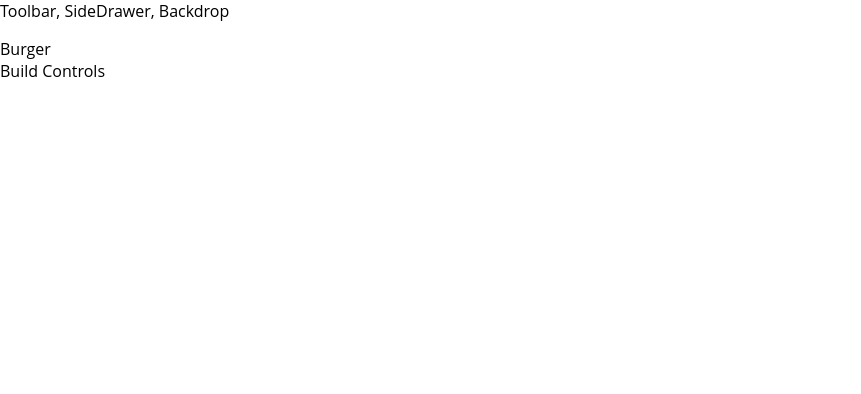
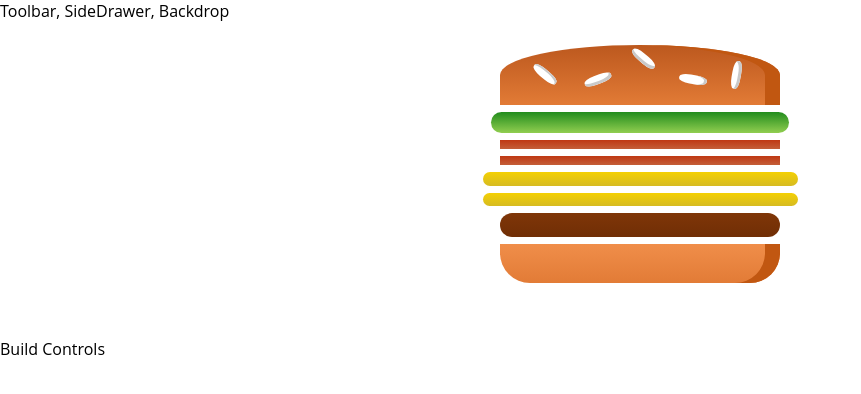
Before and after one commit to rondiege/tinkering-with-react, a React (Create React App) app in the folder burger-builder-1/: page / in a window 1280 px wide. Shown: the top 394 px of the page, without its empty margins (0-861 px from the left). Built offline with nearby package versions, Linux system fonts and the light colour scheme; a web font is replaced by a local one.

Commit message:
Making the burger dynamically produce toppings based of state, though state is not dynamic yet

```diff
--- /dev/null
+++ b/burger-builder-1/src/components/Burger/Burger.module.css
@@ -0,0 +1,30 @@
+.Burger {
+    width: 100%;
+    margin: auto;
+    height: 250px;
+    overflow: scroll;
+    text-align: center;
+    font-weight: bold;
+    font-size: 1.2rem;
+}
+
+@media(min-width: 1000px) and (min-height: 700px)  {
+    .Burger {
+        width: 700px;
+        height: 600px;
+    }
+}
+
+@media(min-width: 500px) and (min-height: 401px)  {
+    .Burger {
+        width: 450px;
+        height: 400px;
+    }
+}
+
+@media(min-width: 500px) and (min-height: 400px)  {
+    .Burger {
+        width: 350px;
+        height: 300px;
+    }
+}
--- a/burger-builder-1/src/components/Burger/BurgerIngredient/BurgerIngredient.js
+++ b/burger-builder-1/src/components/Burger/BurgerIngredient/BurgerIngredient.js
@@ -1,5 +1,5 @@
 import React, {Component} from "react";
-import classes from 'BurgerIngredient.module.css';
+import classes from './BurgerIngredient.module.css';
 import PropTypes from 'prop-types';
 
 class BurgerIngredient extends Component{
@@ -17,16 +17,16 @@
                 </div> );
                 break;
             case ('meat'):
-                <div className={classes.meat}></div>
+                ingredient = <div className={classes.Meat}></div>
                 break;
             case ('cheese'):
-                <div className={classes.cheese}></div>
+                ingredient = <div className={classes.Cheese}></div>
                 break;
             case ('salad'):
-                <div className={classes.salad}></div>
+                ingredient = <div className={classes.Salad}></div>
                 break;
             case ('bacon'):
-                <div className={classes.bacon}></div>
+                ingredient =<div className={classes.Bacon}></div>
                 break;
             default:
                 ingredient = null;
--- a/burger-builder-1/src/components/Burger/burger.js
+++ b/burger-builder-1/src/components/Burger/burger.js
@@ -0,0 +1,20 @@
+import React from "react";
+import classes from './Burger.module.css';
+import BurgerIngredient from "./BurgerIngredient/BurgerIngredient";
+
+const burger = (props) => {
+const transformedIngredients = Object.keys(props.ingredients)
+    .map(igKey => {
+        return [...Array(props.ingredients[igKey])].map((_, i) =>{
+            return <BurgerIngredient key={igKey+i} type={igKey}/>
+        });
+    });
+    return (<div className={classes.Burger}>
+            <BurgerIngredient type="bread-top"/>
+            {transformedIngredients}
+            <BurgerIngredient type="bread-bottom"/>
+        </div>
+    );
+}
+
+export default burger;
--- a/burger-builder-1/src/containers/BurgerBuilder/BurgerBuilder.js
+++ b/burger-builder-1/src/containers/BurgerBuilder/BurgerBuilder.js
@@ -1,11 +1,22 @@
 import React, {Component} from "react";
+import Burger from "../../components/Burger/burger";
 
 class BurgerBuilder extends Component {
+
+    state = {
+        ingredients: {
+            salad : 1,
+            bacon: 2,
+            cheese: 2,
+            meat:1
+        }
+    }
+
     render() {
 
         return (
             <React.Fragment>
-                <div>Burger</div>
+                <Burger ingredients={this.state.ingredients}/>
                 <div>Build Controls</div>
             </React.Fragment>
         );
```
